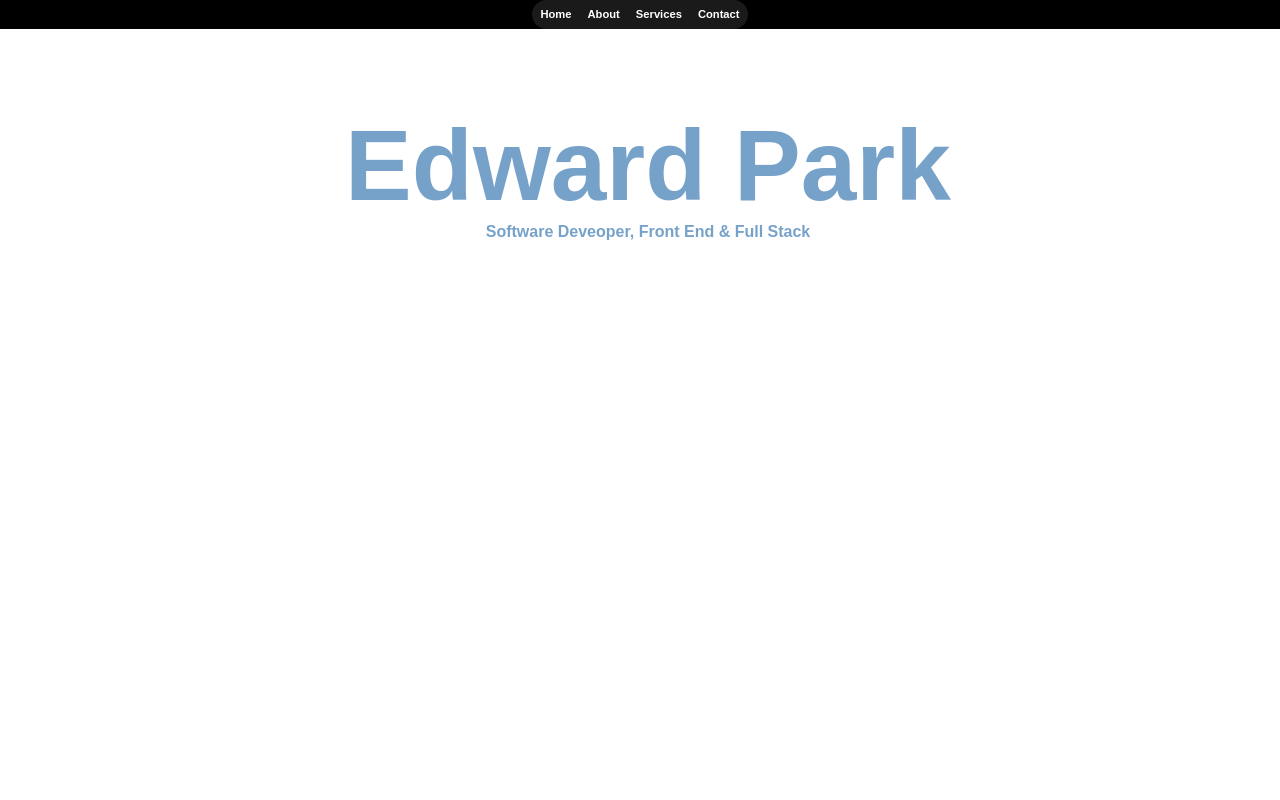
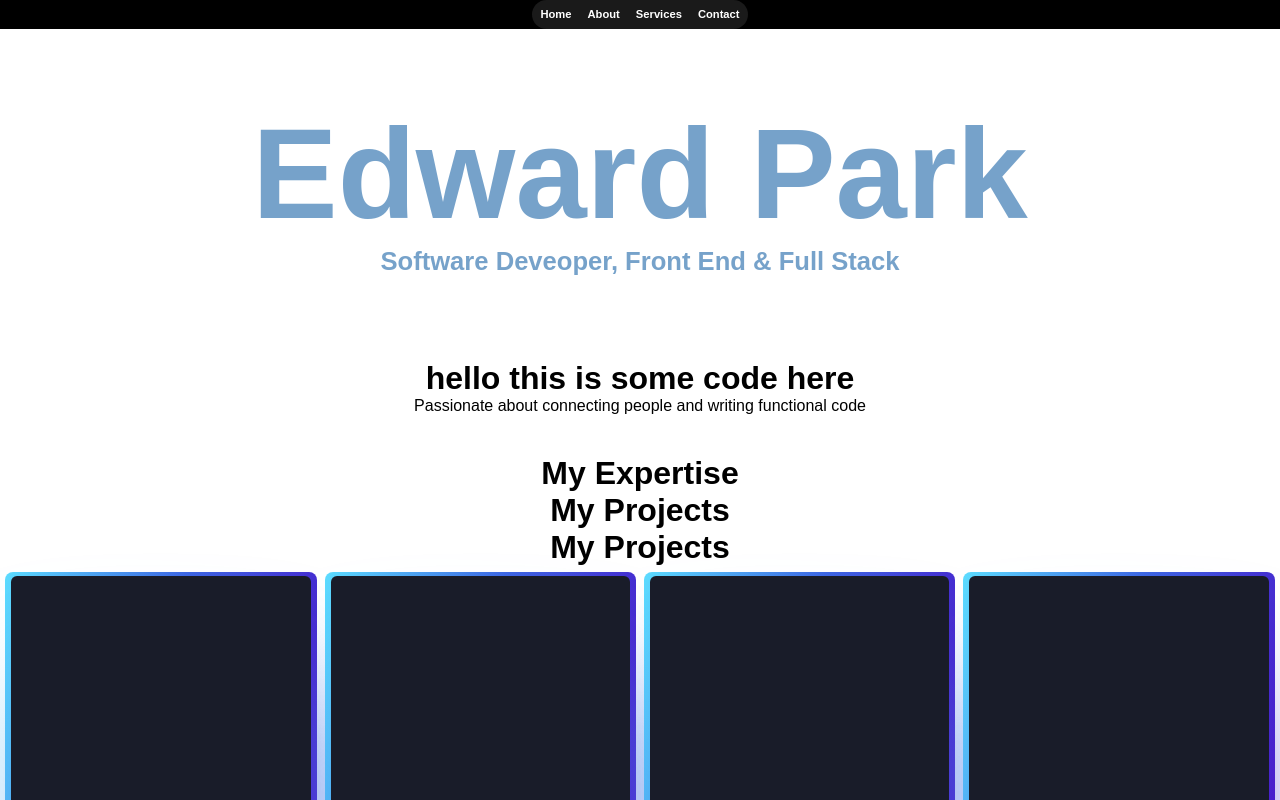
Before and after one commit to Jihunp/portfolio, a React (Vite) app: page / in a window 1280 px wide. Shown: the top 800 px of the page. Built offline with nearby package versions, Linux system fonts and the light colour scheme.

Commit message:
functionality for big screens

```diff
--- a/src/App.css
+++ b/src/App.css
@@ -1,8 +1,3 @@
-/* body,
-body * {
-  cursor: none;
-} */
-
 :root {
   --card-height: 55vh;
   --card-width: calc(var(--card-height) / 1.5);
@@ -13,3 +8,7 @@ body * {
   --highlight-color: #76A2CA; /* Scooby Blue */
   --background-color: #F8F9FA; /* Off White */
 }
+* {
+  margin: 0;
+  padding: 0;
+}
--- a/src/components/AnimatedCursor.jsx
+++ b/src/components/AnimatedCursor.jsx
@@ -36,6 +36,7 @@ function AnimatedCursor () {
   };
 
   return (
+    <div>
       <div className='shapes'>
         <div className='shape shape-1'></div>
         <div className='shape shape-2'></div>
@@ -46,6 +47,9 @@ function AnimatedCursor () {
         </div>
         {isAnimatedWord ? <div className='cursor cursor-word'></div> : null}
       </div>
+        <h1>hello this is some code here</h1>
+      <div>Passionate about connecting people and writing functional code</div>
+    </div>
   )
 }
 
--- a/src/styles/AnimatedCursor.css
+++ b/src/styles/AnimatedCursor.css
@@ -8,10 +8,11 @@ body {
 
 .shapes {
   position: relative;
-  height: 100vh;
+  height: 45vh;
   width: 100vw;
   background: var(--highlight-color);
   overflow: hidden;
+  opacity: 100;
 }
 
 .shape {
@@ -52,11 +53,13 @@ body {
   height: 100vh;
   width: 100vw;
   background: #fff;
+  clip-path: inset(0);
+  user-select: none;
   mix-blend-mode: screen;
 }
 
 .animated-word {
-  font-size: 100px;
+  font-size: 10vw;
   font-weight: 900;
   color: #000;
   margin: 0;
@@ -69,6 +72,7 @@ body {
 
 .animated-word-subtitle {
   margin: 0;
+  font-size: 2vw;
 }
 
 .animated-word-subtitle:hover {
@@ -79,9 +83,9 @@ body {
 .cursor {
   position: fixed;
   background: #2128bd;
-  width: 15px;
+  /* width: 15px;
   height: 15px;
-  margin: -10px 0 0 -10px;
+  margin: -10px 0 0 -10px; */
   border-radius: 50%;
   will-change: transform;
   user-select: none;
--- a/src/styles/Home.css
+++ b/src/styles/Home.css
@@ -1,11 +1,12 @@
-/* body {
-	background: linear-gradient(-45deg, #ee7752, #e73c7e, #23a6d5, #23d5ab);
+body {
+	/* background: linear-gradient(-45deg, #ee7752, #e73c7e, #23a6d5, #23d5ab);
 	background-size: 400% 400%;
-	animation: gradient 15s ease infinite;
-	height: 100vh;
+	animation: gradient 15s ease infinite; */
+	/* height: 100vh; */
+  overflow-x: hidden;
 }
 
-@keyframes gradient {
+/* @keyframes gradient {
 	0% {
 		background-position: 0% 50%;
 	}
@@ -15,7 +16,7 @@
 	100% {
 		background-position: 0% 50%;
 	}
-} */
+}  */
 
 /* .home-border {
   border: 2px red;
@@ -25,7 +26,7 @@
 } */
 
 
-.homepage {
+/* .homepage {
   margin: 0;
   padding: 0;
   display: flex;
@@ -33,8 +34,7 @@
   justify-content: center;
   align-items: center;
   width: 100vw;
-  /* background-color: var(--background-color); */
-}
+} */
 
 .justify-content-ctr {
   justify-content: center;
```
Also changed, not shown: src/assets/components/Home.jsx (added). Lines whose indentation alone changed are shown as unchanged.
